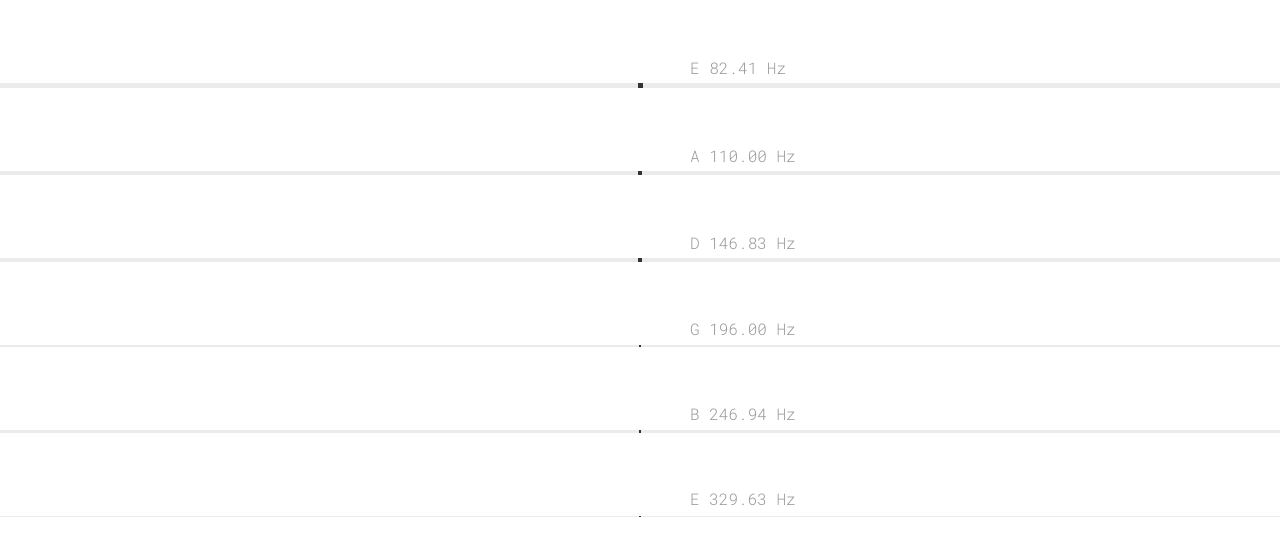
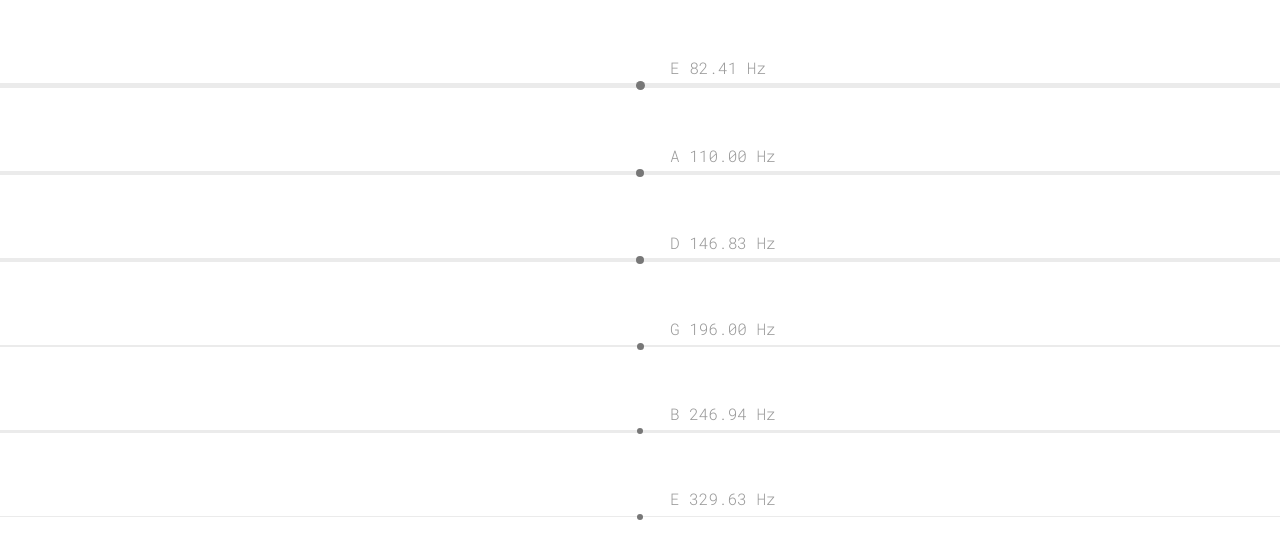
Before and after one commit to danakt/2ner, a React app: page / in a window 1280 px wide. Shown: the top 558 px of the page. Built offline with nearby package versions, Linux system fonts and the light colour scheme; no server answers.

Commit message:
Chnage dot points style

```diff
--- a/src/views/Strings/PitchLine/styles.ts
+++ b/src/views/Strings/PitchLine/styles.ts
@@ -26,7 +26,7 @@ export const LineInfo = styled.div`
   right: 50%;
   top: 50%;
   margin-top: -28px;
-  margin-right: 50px;
+  margin-right: 30px;
   color: #999;
   font-size: 16px;
   color: blue;
--- a/src/views/Strings/styles.ts
+++ b/src/views/Strings/styles.ts
@@ -22,11 +22,12 @@ export const String = styled.div`
     position: absolute;
     left: 50%;
     top: 0;
-    height: ${(props: TString) => props.size}px;
-    width: ${(props: TString) => props.size}px;
-    margin-left: -${(props: TString) => props.size / 2}px;
-    background-color: #333;
-    /* border-radius: 50%; */
+    height: ${(props: TString) => Math.round(props.size) + 4}px;
+    width: ${(props: TString) => Math.round(props.size) + 4}px;
+    margin-left: -${(props: TString) => (Math.round(props.size) + 4) / 2}px;
+    margin-top: -2px;
+    background-color: #777;
+    border-radius: 50%;
   }
 `
 
@@ -35,7 +36,7 @@ export const StringInfo = styled.div`
   left: 50%;
   top: 50%;
   margin-top: -28px;
-  margin-left: 50px;
+  margin-left: 30px;
   color: #999;
   font-size: 16px;
 `
```
